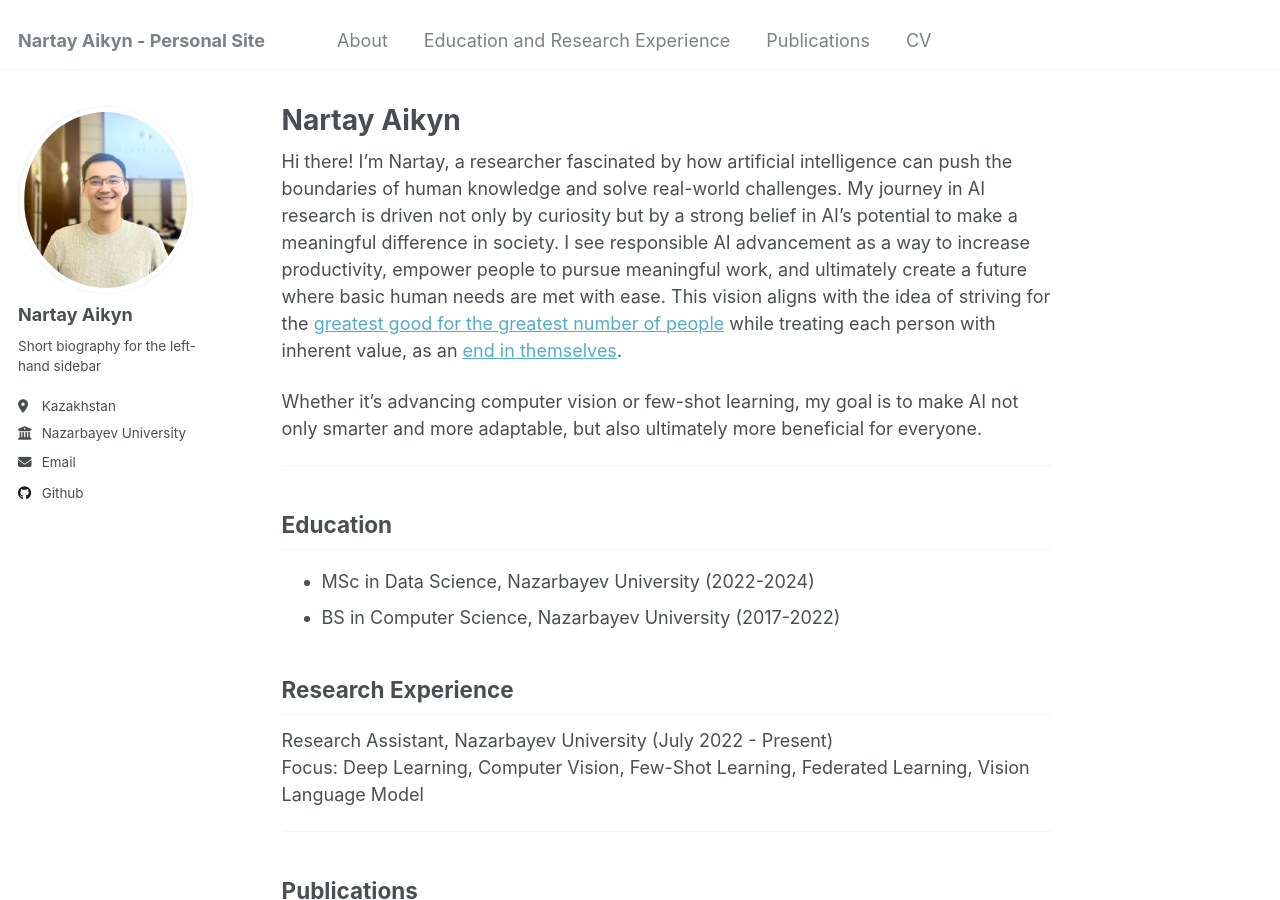
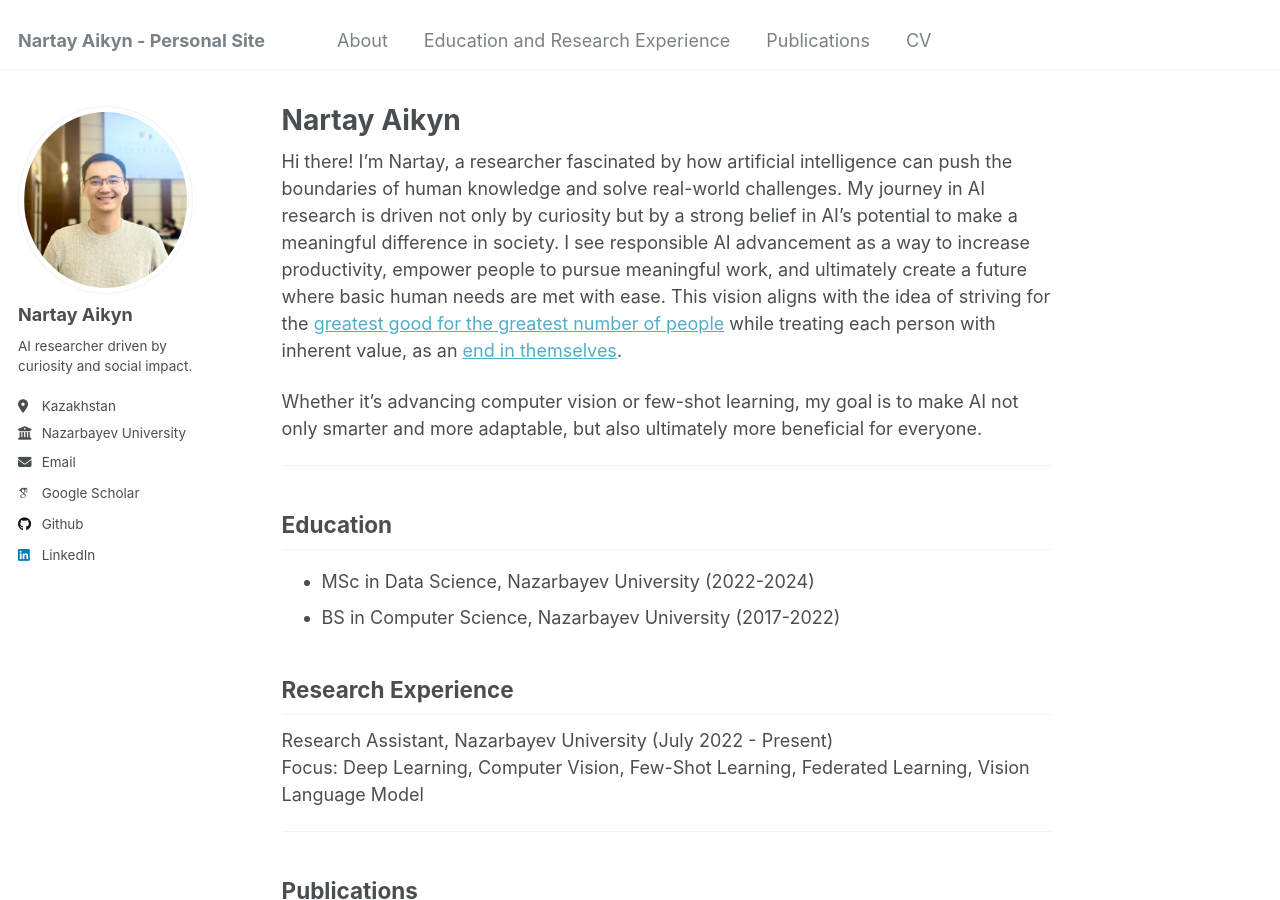
Before and after one commit to NartayAikyn/NartayAikyn.github.io, a Jekyll site: the page built from _pages/about.md, in a window 1280 px wide and 900 px high. Built offline with Jekyll 4.4.1, drawn with Linux system fonts in a browser that asks for light colours; some web fonts are replaced.

Commit message:
Update _config.yml

```diff
--- a/_config.yml
+++ b/_config.yml
@@ -11,7 +11,7 @@ locale                   : "en-US"
 title                    : "Nartay Aikyn - Personal Site"
 title_separator          : "-"
 name                     : &name "Nartay Aikyn"
-description              : &description "personal description"
+description              : &description "AI researcher driven by curiosity and social impact."
 url                      : https://nartayaikyn.github.io # the base hostname & protocol for your site e.g. "https://mmistakes.github.io"
 baseurl                  : "" # the subpath of your site, e.g. "/blog"
 repository               : "NartayAikyn/NartayAikyn.github.io"
@@ -24,7 +24,7 @@ author:
   avatar           : "profile_s.png"
   name             : "Nartay Aikyn"
   pronouns         : # example: "she/her"
-  bio              : "Short biography for the left-hand sidebar"
+  bio              : "AI researcher driven by curiosity and social impact."
   location         : "Kazakhstan"
   employer         : "Nazarbayev University"
   uri              : # URL
@@ -32,7 +32,7 @@ author:
 
   # Academic websites
   arxiv            : # URL - Update with the correct link to your profile
-  googlescholar    : #"https://scholar.google.com/citations?user=PS_CX0AAAAAJ"
+  googlescholar    : "https://scholar.google.com/citations?hl=en&user=qJ6MwgoAAAAJ"
   impactstory      : # URL
   orcid            : #"http://orcid.org/yourorcidurl"
   semantic         : # URL
@@ -57,7 +57,7 @@ author:
   keybase          : # Username
   instagram        : # Username
   lastfm           : # Username
-  linkedin         : # Username
+  linkedin         : "nartay-aikyn"
   mastodon         : # URL
   medium           : # URL
   pinterest        : # Username
```
